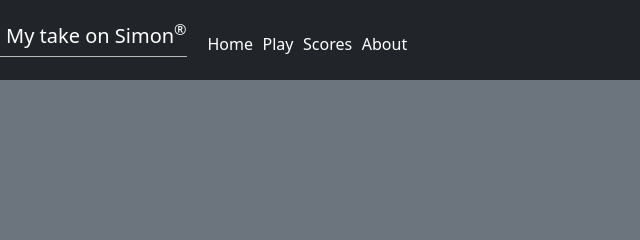
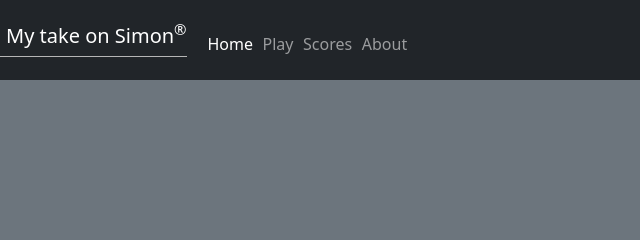
Before and after one commit to Tanman1712/simon, a plain HTML site: page index.html in a window 1280 px wide. Shown: the top 240 px of the page, 0-640 px from the left. Drawn offline with nearby package versions, Linux system fonts and the light colour scheme.

Commit message:
update(html) forgot to change active navbar

```diff
--- a/index.html
+++ b/index.html
@@ -33,13 +33,13 @@
             <a class="nav-link active" href="index.html">Home</a>
           </li>
           <li class="nav-item">
-            <a class="nav-link active" href="play.html">Play</a>
+            <a class="nav-link" href="play.html">Play</a>
           </li>
           <li class="nav-item">
-            <a class="nav-link active" href="scores.html">Scores</a>
+            <a class="nav-link" href="scores.html">Scores</a>
           </li>
           <li class="nav-item">
-            <a class="nav-link active" href="about.html">About</a>
+            <a class="nav-link" href="about.html">About</a>
           </li>
         </menu>
       </nav>
```
Also changed, not shown: play.html (+2 -2 lines), scores.html (+2 -2 lines).
